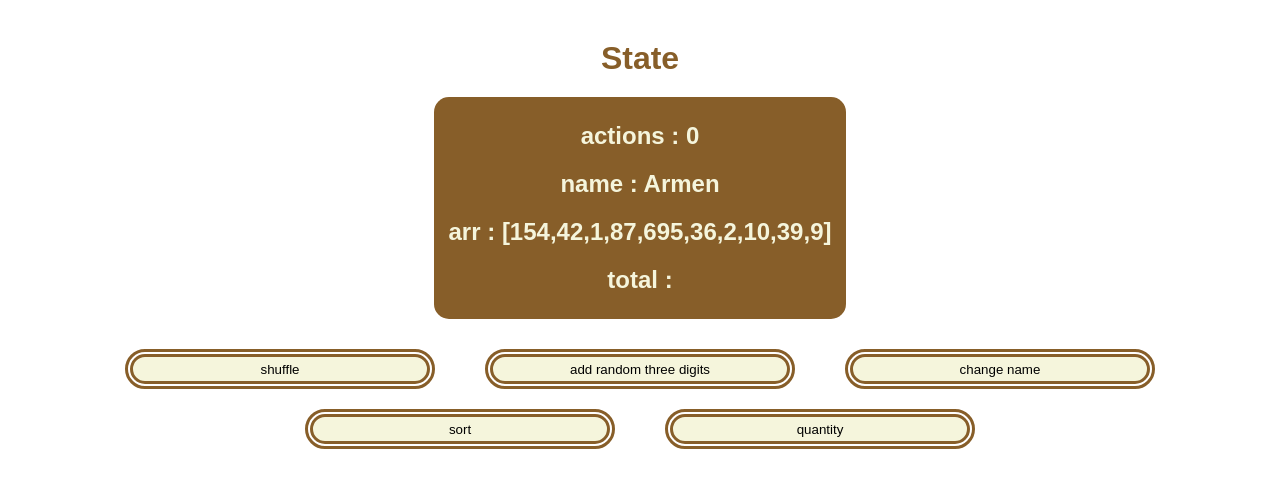
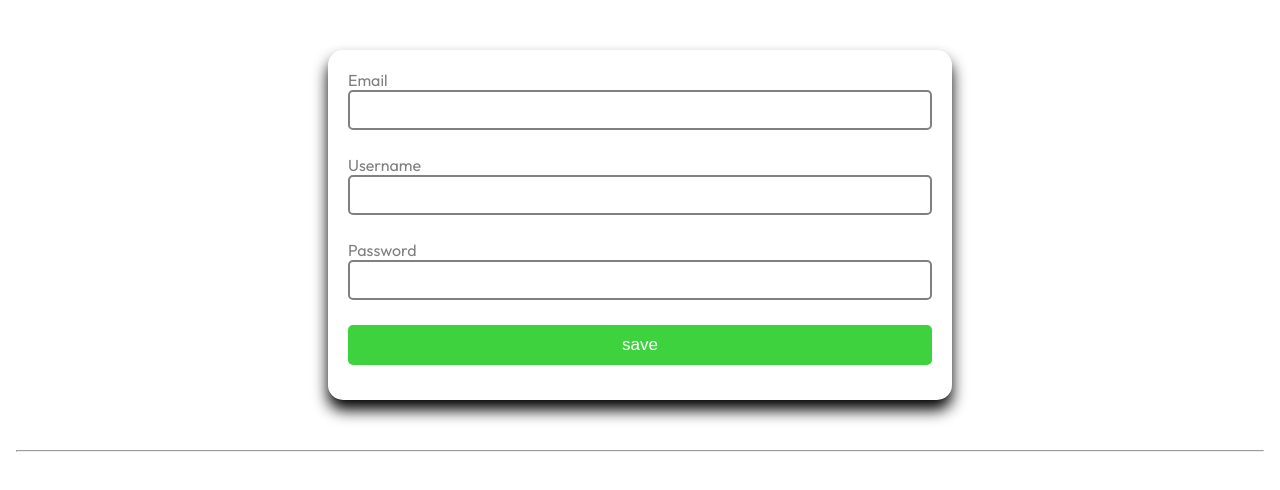
Before and after one commit to BrownEdgar/react_armenia, a React (Vite) app: page / in a window 1280 px wide. Shown: the top 490 px of the page. Built offline with nearby package versions, Linux system fonts and the light colour scheme.

Commit message:
Form lesson part 1!

```diff
--- a/index.html
+++ b/index.html
@@ -3,6 +3,7 @@
 
 <head>
   <meta charset="UTF-8" />
+  <link rel="stylesheet" href="https://cdn.jsdelivr.net/npm/bootstrap-icons@1.11.3/font/bootstrap-icons.min.css">
   <link rel="icon" type="image/svg+xml" href="/vite.svg" />
   <meta name="viewport" content="width=device-width, initial-scale=1.0" />
   <link rel="stylesheet" href="https://cdn.jsdelivr.net/npm/bootstrap-icons@1.11.3/font/bootstrap-icons.min.css">
--- a/package.json
+++ b/package.json
@@ -11,6 +11,8 @@
   },
   "dependencies": {
     "axios": "^1.6.7",
+    "bootstrap-icons": "^1.11.3",
+    "nanoid": "^5.0.6",
     "react": "^18.2.0",
     "react-dom": "^18.2.0"
   },
--- a/src/App.css
+++ /dev/null
@@ -1,28 +0,0 @@
-.App {
-    font-family: "Teko", sans-serif;
-    margin-block: 40px;
-    user-select: none;
-    text-align: center;
-    color: rgb(135, 94, 41);
-}
-
-.datas {
-    background-color: rgb(135, 94, 41);
-    color: beige;
-    padding: 15px;
-    border-radius: 15px;
-    width: fit-content;
-    margin: 20px auto;
-    line-height: 2;
-}
-
-button {
-    border-radius: 15px;
-    margin: 15px 30px;
-    width: 300px;
-    height: 30px;
-    background-color: beige;
-    border: 3px solid rgb(135, 94, 41);
-    outline: 3px solid rgb(135, 94, 41);
-    outline-offset: 2px;
-}
--- a/src/App.jsx
+++ b/src/App.jsx
@@ -1,30 +1,69 @@
-import React, { useReducer } from 'react'
-import './App.css'
-import reducer, { initialState } from './reducer';
-import { ADD_RANDOM_THREEDIGITS, CHANGE_NAME_PROPETY, COUNT_IN_TOTAL, SHUFFLE_ARRAY, SORT } from './actionTypes';
-
-
+import React, { useState } from 'react'
+import './App.scss'
+import { nanoid } from "nanoid"
 export default function App() {
-	const [state, dispatch] = useReducer(reducer, initialState);
-
-	const handleClick = (actionType) => {
-		dispatch({ type: actionType })
+	const [currentUserId, setCurrentUserId] = useState(null);
+	const [emailArray, setEmailArray] = useState([]);
+	const [users, setUsers] = useState([]);
+	function handleSubmit(e) {
+		e.preventDefault();
+		const form = e.target
+		const { email, username, password } = form
+		const user = {
+			id: nanoid(),
+			email: email.value,
+			username: username.value,
+			password: password.value
+		}
+		if (!emailArray.includes(email.value)) {
+			setEmailArray([...emailArray, email.value])
+			setUsers([...users, user])
+		}else{
+			alert('You should use unique email !!!')
+		}
 	}
-
-
+	const showPassword = (id) => {
+		setCurrentUserId(id)
+	}
 	return (
 		<div className='App'>
-			<h1>State</h1>
-			<div className="datas">
-				<h2>actions : {state.actions}</h2>
-				<h2>name : {state.user.name}</h2>
-				<h2>arr : {JSON.stringify(state.arr)}</h2>
-				<h2>total : {state.total}</h2></div>
-			<button onClick={() => handleClick(SHUFFLE_ARRAY)}>shuffle</button>
-			<button onClick={() => handleClick(ADD_RANDOM_THREEDIGITS)}>add random three digits</button>
-			<button onClick={() => handleClick(CHANGE_NAME_PROPETY)}>change name</button>
-			<button onClick={() => handleClick(SORT)}>sort</button>
-			<button onClick={() => handleClick(COUNT_IN_TOTAL)}>quantity</button>
+			<div className="form">
+			<form onSubmit={handleSubmit}>
+				<label htmlFor="email">Email</label>
+				<input required type="email" name="email" id="email" />
+				<label htmlFor="username">Username</label>
+				<input required type="text" name="" id="username" />
+				<label htmlFor="password">Password</label>
+				<input required type="password" name="" id="password" />
+
+				<input type="submit" value="save" />
+			</form>
+			</div>
+			<hr />
+			<ul>
+				{
+					users.map((elm)=>{
+						return <li className='users' key={elm.id}>
+							<p><span className='email'>email: </span>{elm.email}</p>
+							<p><span className='username'>username: </span>{elm.username}</p>
+							<p className='p-password'>
+								<span>
+									<span className='password'>pass: </span>
+								<span>
+									{currentUserId === elm.id ? elm.password : "*".repeat(8)}
+								</span>
+								</span>
+								{
+								(currentUserId === elm.id)
+								? <i className="bi bi-eye" onClick={() => { showPassword(null) }}></i>
+								: <i className="bi bi-eye-slash" onClick={() => { showPassword(elm.id) }}></i>
+								}
+							</p>
+						</li>
+					})
+				}
+			</ul>
 		</div>
+
 	)
 }
--- /dev/null
+++ b/src/App.scss
@@ -0,0 +1,57 @@
+.form {
+    box-shadow: 0px 10px 15px 0px black;
+    width: 50%;
+    height: 350px;
+    margin: 50px auto;
+
+    padding: 20px;
+    color: gray;
+    border-radius: 15px;
+    label,
+    input {
+        width: 100%;
+        height: 40px;
+        margin-bottom: 25px;
+    }
+    input {
+        border-radius: 5px;
+        border: 2px solid gray;
+
+    }
+    [type='submit'] {
+        color: #fff;
+        background-color: rgb(63, 210, 63);
+        border: 0;
+        font-size: 17px;
+    }
+}
+li {
+    margin: 20px 15px;
+    border-radius: 15px;
+    border: 1px solid gray;
+    box-shadow: 0px 10px 10px grey;
+    width: fit-content;
+    line-height: 2;
+    padding: 15px;
+    list-style-type: none;
+    display: inline-block;
+    user-select: none;
+
+    .email,
+    .password,
+    .username {
+        border: 2px dashed aqua;
+        background-color: rgb(208, 251, 251);
+        border-radius: 5px;
+    }
+
+    .bi-eye-slash,
+    .bi-eye {
+        color: rgb(2, 237, 237);
+    }
+
+    .p-password {
+        display: flex;
+        justify-content: space-between;
+    }
+}
--- a/src/actionTypes.js
+++ /dev/null
@@ -1,5 +0,0 @@
-export const SHUFFLE_ARRAY = 'SHUFFLE_ARRAY';
-export const ADD_RANDOM_THREEDIGITS = 'ADD_RANDOM_THREEDIGITS'
-export const CHANGE_NAME_PROPETY = 'CHANGE_NAME_PROPETY'
-export const SORT = 'SORT'
-export const COUNT_IN_TOTAL = 'COUNT_IN_TOTAL'
--- a/src/reducer.js
+++ /dev/null
@@ -1,82 +0,0 @@
-import { ADD_RANDOM_THREEDIGITS, CHANGE_NAME_PROPETY, COUNT_IN_TOTAL, SHUFFLE_ARRAY, SORT } from "./actionTypes";
-
-export const initialState = {
-  actions: 0,
-  user: {
-    id: 1,
-    name: "Armen"
-  },
-  arr: [154, 42, 1, 87, 695, 36, 2, 10, 39, 9]
-}
-
-export default function reducer(state, action) {
-  switch (action.type) {
-    case SHUFFLE_ARRAY: return shuffleArrayFunc(state)
-    case ADD_RANDOM_THREEDIGITS: return addRandomThreeDigitsFunc(state)
-    case CHANGE_NAME_PROPETY: return changeName(state)
-    case SORT: return sortFunc(state)
-    case COUNT_IN_TOTAL: return countInTotalFunc(state)
-
-    default: return state;
-  }
-}
-
-function shuffleArrayFunc(state) {
-  const indexArr = []
-  const count = []
-
-  for (let i = 0; i < state.arr.length; i++) {
-    count.push(i)
-  }
-
-  while (count.length) {//քանի դատարկ չի
-    const num = Math.round(Math.random() * (count.length - 1))
-    count.splice(num, 1)//8 անդամը հանել
-    indexArr.push(state.arr[num])//8րդ ինդեքս
-
-    console.log(state.arr[num]);
-  }
-  return {
-    ...state,
-    arr : indexArr,
-    actions: state.actions + 1,
-  }
-}
-
-function sortFunc(state) {
-  return {
-    ...state,
-    actions: state.actions + 1,
-    arr: state.arr.toSorted((a, b) => a - b)
-  }
-}
-
-function changeName(state) {
-  state.user.name = 'Barsegh'
-  console.log(state.name);
-  return {
-    ...state,
-    actions: state.actions + 1,
-  }
-}
-
-function addRandomThreeDigitsFunc(state) {
-  const str = `${Math.round(Math.random() * 10)}${Math.round(Math.random() * 10)}${Math.round(Math.random() * 10)}`
-  const randomNumber = JSON.parse(str)
-  return {
-    ...state,
-    actions: state.actions + 1,
-    arr: [...state.arr, randomNumber]
-  }
-}
-
-
-function countInTotalFunc(state) {
-  return {
-    ...state,
-    actions: state.actions + 1,
-    total: state.arr.reduce((acc, elm) => {
-      return acc + elm
-    })
-  }
-}
```
Also changed, not shown: 2 other files (tests, documents, lock files or other folders).
